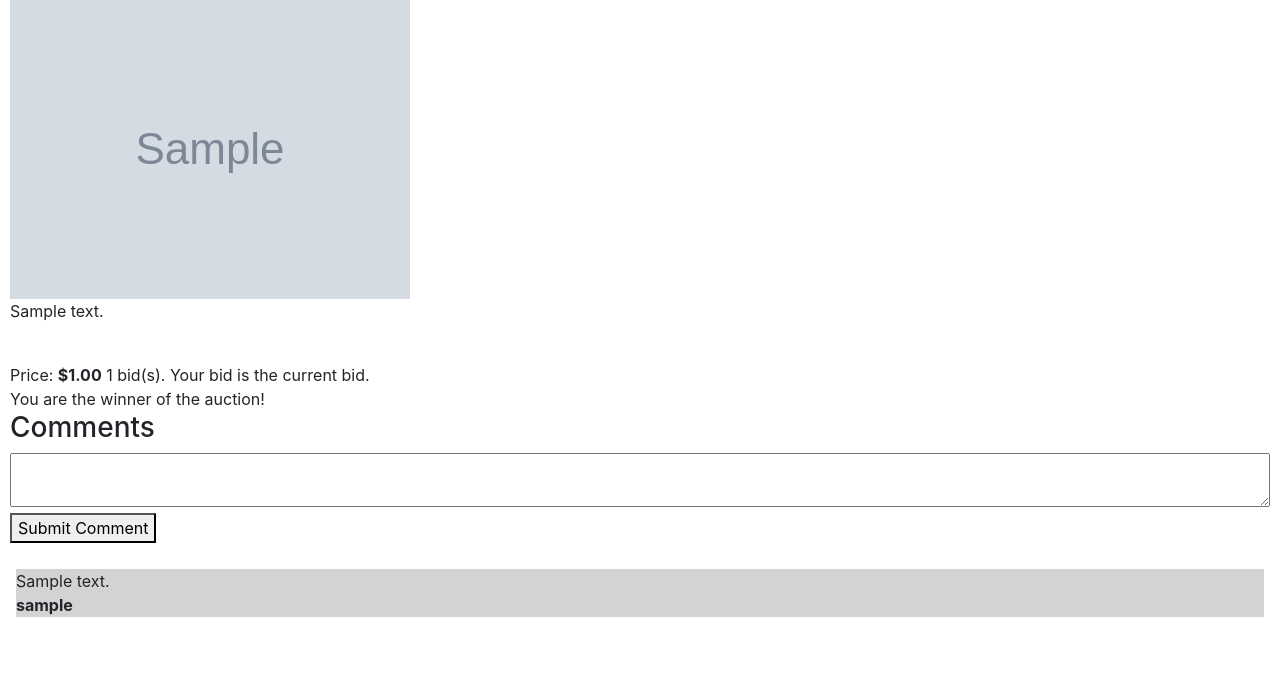
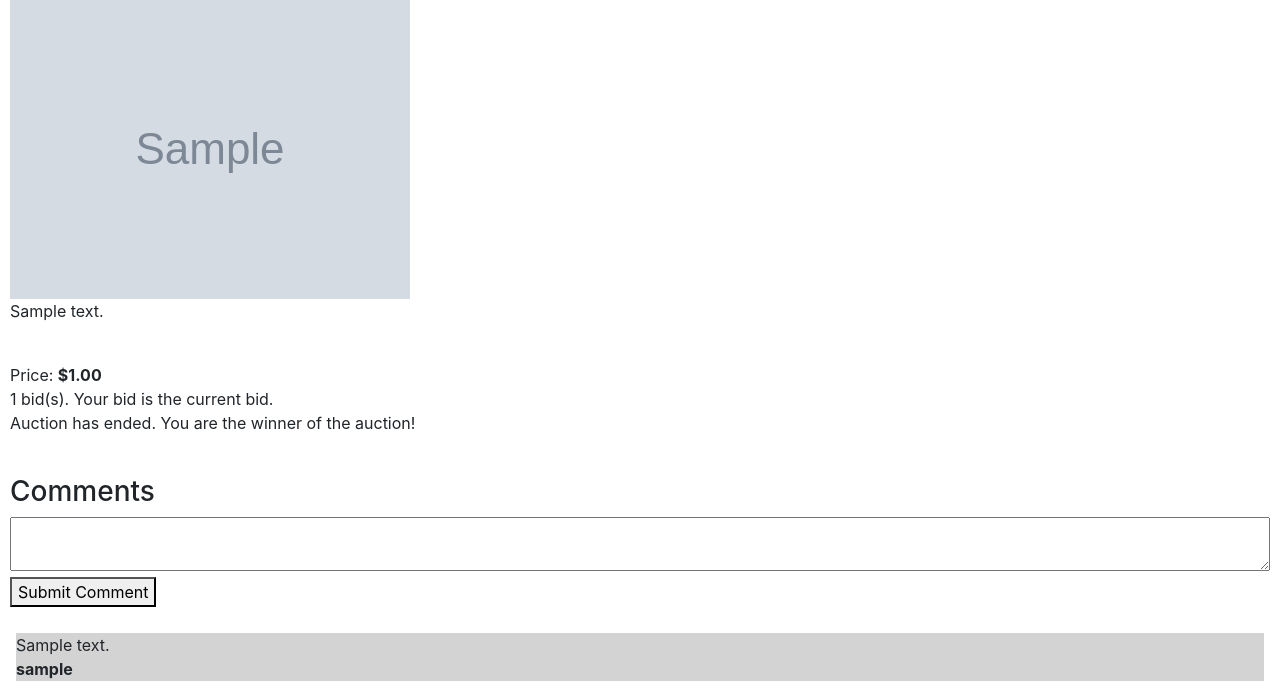
Before and after one commit to martindahlgren/CS50x-2022, a Django app: page /listing/1 in a window 1280 px wide. Shown: the part 311-1008 px from the top of the page. Before the commit the page ends 928 px from the top, so only its background shows below. Run offline with Django 3.2, Linux system fonts and the light colour scheme; a user stored in the database is signed in; tables that the repository leaves empty hold one stand-in row (values such as "Sample post"); grey boxes marked "Sample" are stand-in pictures; some libraries are stand-ins or nearby versions.

Commit message:
Style improvements

```diff
--- a/auctions/templates/auctions/single_listing.html
+++ b/auctions/templates/auctions/single_listing.html
@@ -22,7 +22,7 @@
 <div>{{ listing.description }}</div>
 
 <div id="price-container">
-    Price: <span class="price">${{ price|floatformat:2 }}</span>
+    <div>Price: <span class="price">${{ price|floatformat:2 }}</span></div>
     {{nr_bids}} bid(s){% if not has_ended %} so far{% endif %}.{% if user_is_highest%} Your bid is the current bid.{% endif %}
     {% if user.is_authenticated %}
 
@@ -30,27 +30,32 @@
     <p>Your bid wasn't accepted</p>
     {% endif %}{# show_bid_error #}
     {% if not has_ended %}
+    {% if request.user == listing.owner %}
+    <form action="{% url 'close_bid' listing.id %}" method="POST">
+        {% csrf_token %}
+        <button id="end_auction" type="submit">End Auction</button>
+    </form>
+    {% else %}
     <form action="{% url 'post_bid' listing.id %}" method="POST">
         {% csrf_token %}
         {{ bid_form }}
         <button type="submit">Place Bid</button>
     </form>
+    {% endif %}{# request.user == listing.owner #}
+    {% else %}{# not has_ended #}
+    <div>
+    {% if user_is_highest %}
+        Auction has ended. You are the winner of the auction!
+    {% else %}
+        Auction has ended.{% if request.user == listing.owner %} You didn't win.{% endif %}
+    {% endif %}{# user_is_highest #}
+    </div>
+    {% endif %}{# not has_ended #}
+    {% endif %}{# user.is_authenticated #}
 </div>
 
 
 
-{% if request.user == listing.owner %}
-<form action="{% url 'close_bid' listing.id %}" method="POST">
-    {% csrf_token %}
-    <button id="end_auction" type="submit">End Auction</button>
-</form>
-{% endif %}{# request.user == listing.owner #}
-{% else %}{# not has_ended #}
-{% if user_is_highest %}
-<div id="winner_message">You are the winner of the auction!</div>
-{% endif %}{# user_is_highest #}
-{% endif %}{# not has_ended #}
-{% endif %}{# user.is_authenticated #}
 
 <h3>Comments</h3>
 
```
